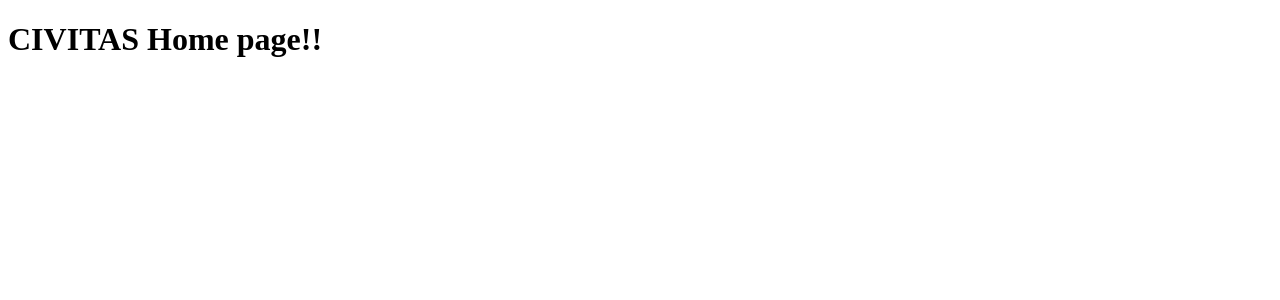
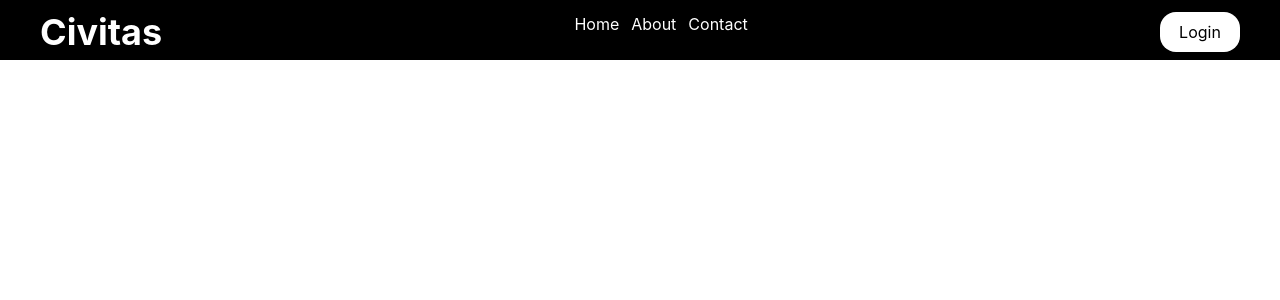
Before and after one commit to vishoov/civitas-client, a React (Vite) app: page / in a window 1280 px wide. Shown: the top 300 px of the page. Built offline with nearby package versions, Linux system fonts and the light colour scheme.

Commit message:
navbar Added

```diff
--- a/package.json
+++ b/package.json
@@ -10,8 +10,10 @@
     "preview": "vite preview"
   },
   "dependencies": {
+    "@tailwindcss/vite": "^4.3.3",
     "react": "^19.2.8",
-    "react-dom": "^19.2.8"
+    "react-dom": "^19.2.8",
+    "tailwindcss": "^4.3.3"
   },
   "devDependencies": {
     "@eslint/js": "^10.0.1",
--- a/src/App.jsx
+++ b/src/App.jsx
@@ -1,9 +1,10 @@
+import Navbar from "./component/navbar"
 
 
 const App = () => {
   return (
     <div>
-      <h1>CIVITAS Home page!!</h1>
+      <Navbar/>
     </div>
   )
 }
--- /dev/null
+++ b/src/component/navbar.jsx
@@ -0,0 +1,21 @@
+
+const Navbar = ()=>{
+
+    return(
+        <div className="w-full bg-black h-15 flex justify-between py-3 px-10">
+            <div className="text-white text-4xl font-bold">Civitas</div>
+
+            <div className=" text-white gap-3 flex">
+                <div>Home</div>
+                <div>About</div>
+                <div>Contact</div>
+            </div>
+
+            <div>
+                <button className="bg-white rounded-2xl p-2 w-20">Login</button>
+            </div>
+        </div>
+    )
+}
+
+export default Navbar
--- a/src/index.css
+++ b/src/index.css
@@ -0,0 +1 @@
+@import "tailwindcss";
--- a/vite.config.js
+++ b/vite.config.js
@@ -1,7 +1,10 @@
-import react from '@vitejs/plugin-react'
-import { defineConfig } from 'vite'
+import { defineConfig } from "vite";
+import react from "@vitejs/plugin-react";
+import tailwindcss from "@tailwindcss/vite";
 
-// https://vite.dev/config/
 export default defineConfig({
-  plugins: [react()],
-})
+  plugins: [
+    react(),
+    tailwindcss(),
+  ],
+});
```
Also changed, not shown: 1 other file (tests, documents, lock files or other folders).
